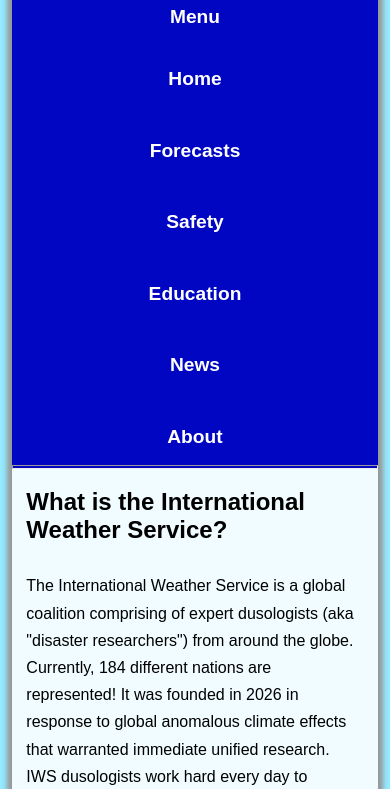
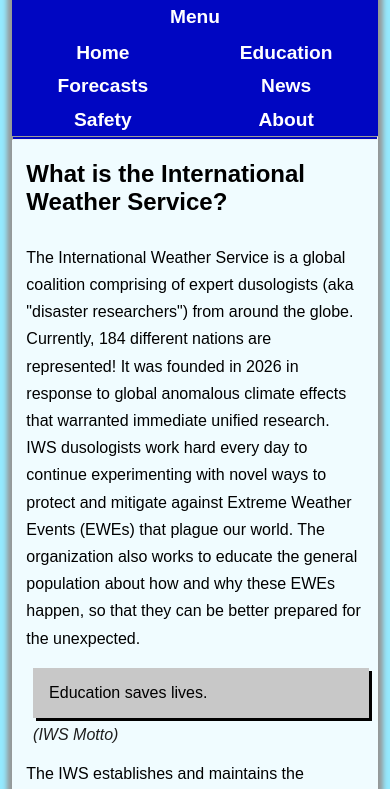
Before and after one commit to k1tsun8/k1tsun8.github.io, a plain HTML site: page about/index.html in a window 390 px wide. Both pictures are taken after a click on the button "Menu". Shown: the part 40-829 px from the top of the page. Drawn offline with Linux system fonts and the light colour scheme.

Commit message:
new mobile nav!

```diff
--- a/about/index.html
+++ b/about/index.html
@@ -34,12 +34,19 @@
             </nav>
             <mobilenav>
                 <button onclick="expandmenu()">Menu</button>
+                <navrow>
+                    <navcol>
                         <a class="expandable" href="/" title="Main Page">Home</a>
                         <a class="wip expandable" href="/forecasts" title="(WIP) Forecasts">Forecasts</a>
                         <a class="expandable" href="/EWEsafety" title="EWE Safety Information">Safety</a>
+                    </navcol>
+                    <navcol>
                         <a class="expandable" href="/education" title="Education">Education</a>
                         <a class="expandable" href="/news" title="News">News</a>
                         <a class="expandable" href="/about" title="About the IWS">About</a>
+                    </navcol>
+                </navrow>
+
             </mobilenav>
             <hr class="divider" />
         </header>
@@ -54,7 +61,7 @@
                 unexpected.</p>
 
             <quote>Education saves lives.</quote>
-            <caption>(IWS Motto)</caption>
+            <qcaption>(IWS Motto)</qcaption>
 
             <p>The IWS establishes and maintains the <a href="/EWEsafety/classification_system">Classification
                     System</a> used to organize EWEs.</p>
--- a/static/main.css
+++ b/static/main.css
@@ -128,6 +128,28 @@ li {
     width: 85%;
 }
 
+quote,
+details {
+    position: relative;
+    left: 2%;
+    max-width: 90%;
+    background: rgb(200, 200, 200);
+    box-shadow: 3px 3px black;
+    padding: 1em;
+}
+
+details>summary {
+    padding-bottom: 0.5em;
+}
+
+qcaption {
+    position: relative;
+    left: 2%;
+    margin-top: 0.5em;
+    color: rgb(30, 30, 30);
+    font-style: italic;
+}
+
 yell {
     font-size: xx-large;
     font-weight: bold;
@@ -142,9 +164,6 @@ mobilenav {
 }
 
 @media (max-width: 700px) {
-
-
-
     main {
         width: 94%;
         left: 3%;
@@ -158,14 +177,29 @@ mobilenav {
         display: flex;
         flex-direction: column;
         flex-wrap: nowrap;
-        justify-content: flex-start;
+        justify-content: space-around;
         align-content: center;
-        gap: 15px;
+        gap: 0px;
+    }
+
+    navrow {
+        display: flex;
+        flex-flow: row nowrap;
+        width: 100%;
+        max-height: 30vh;
+        justify-content: space-around;
+    }
+
+    navcol {
+        display: flex;
+        flex-flow: column nowrap;
+        justify-content: space-around;
+        height: 100%;
     }
 
     mobilenav a {
         text-align: center;
-        padding: 0.9em 0;
+        padding: 0.3em 0;
         font-size: larger;
         display: none;
     }
@@ -177,6 +211,7 @@ mobilenav {
         height: 2em;
         font-size: larger;
         border: none;
+        width: 100%;
     }
 
     .expanded {
```
Also changed, not shown: EWEsafety/classification_system/index.html (+7 -0 lines), EWEsafety/index.html (+7 -0 lines), EWEsafety/schRain/aggroFactors/index.html (+7 -0 lines), EWEsafety/schRain/effects/index.html (+7 -0 lines), EWEsafety/schRain/index.html (+7 -0 lines), EWEsafety/schRain/protection/index.html (+7 -0 lines), EWEsafety/vinequakes/index.html (+7 -0 lines), education/GHSS/index.html (+7 -0 lines), education/SCH/index.html (+7 -0 lines), education/dH/index.html (+7 -0 lines), education/hubium/index.html (+48 -21 lines), education/index.html (+7 -0 lines), forecasts/index.html (+7 -0 lines), index.html (+7 -0 lines), 4 more files. Lines whose indentation alone changed are shown as unchanged.
